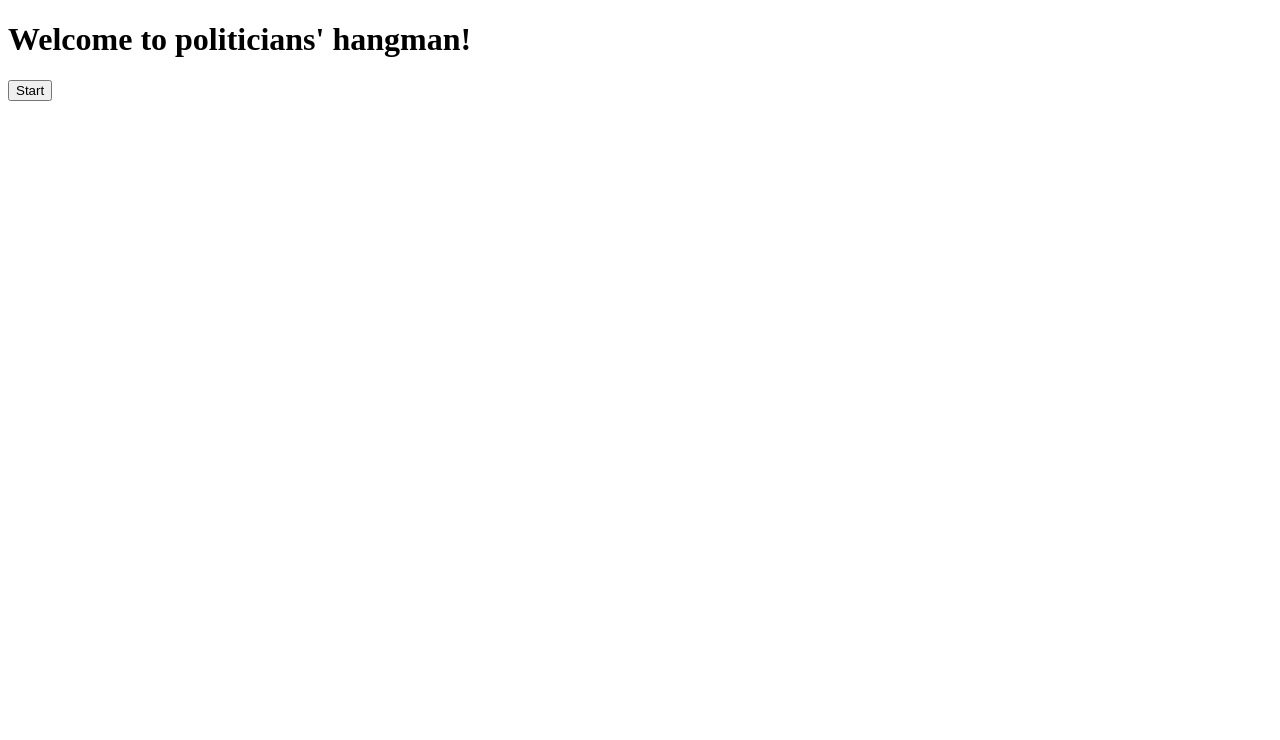
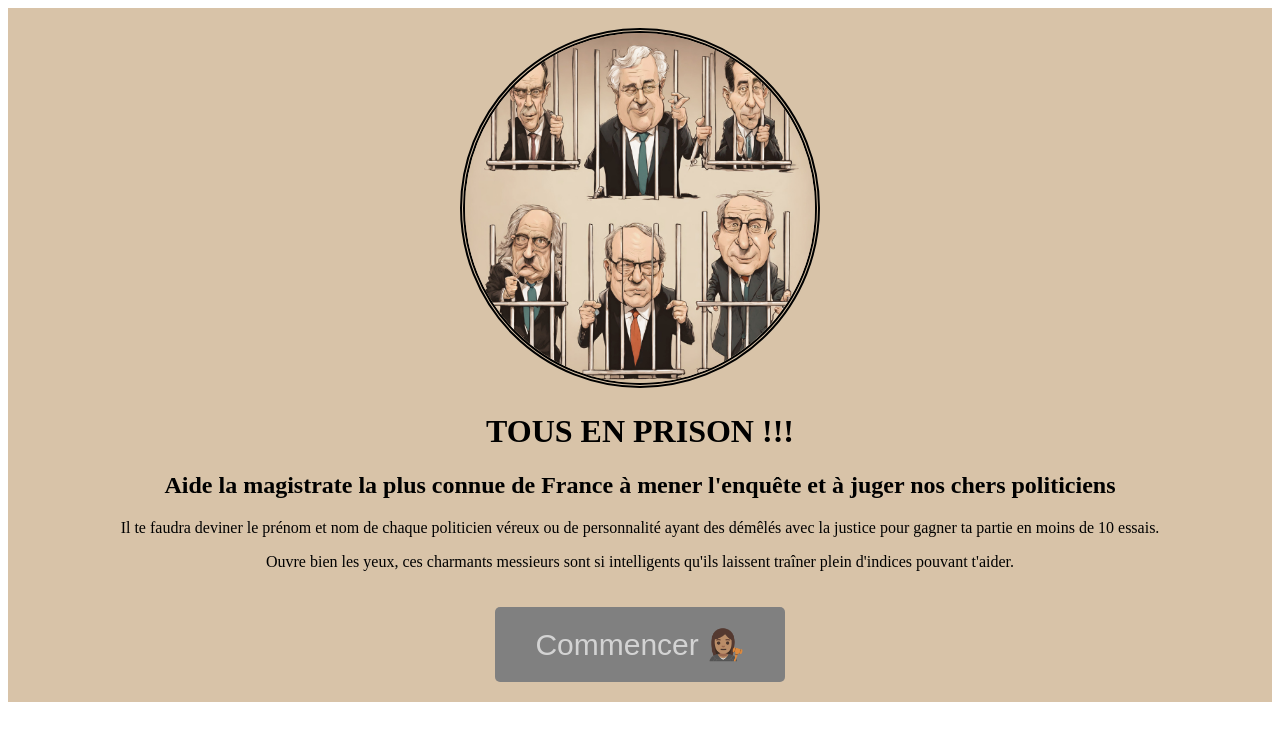
Before and after one commit to mfrih/hangman-politicians-and-famous-people, a plain HTML site: page index.html in a window 1280 px wide. Drawn offline with Linux system fonts and the light colour scheme.

Commit message:
add: start screen MVP

```diff
--- a/index.html
+++ b/index.html
@@ -11,8 +11,28 @@
     <main>
       <!-- this is the START screen  -->
       <div id="start-screen">
-        <h1>Welcome to politicians' hangman!</h1>
-        <button id="" start-button>Start</button>
+        <img
+          src="./images/Hangman-logo.png"
+          alt="politicians behind bars caricature"
+          class="logo-img"
+        />
+        <h1 id="game-title">TOUS EN PRISON !!!</h1>
+        <h2>
+          Aide la magistrate la plus connue de France à mener l'enquête et à
+          juger nos chers politiciens
+        </h2>
+        <p>
+          Il te faudra deviner le prénom et nom de chaque politicien véreux ou
+          de personnalité ayant des démêlés avec la justice pour gagner ta
+          partie en moins de 10 essais.
+        </p>
+
+        <p>
+          Ouvre bien les yeux, ces charmants messieurs sont si intelligents
+          qu'ils laissent traîner plein d'indices pouvant t'aider.
+        </p>
+
+        <button id="start-button">Commencer 👩🏽‍⚖️</button>
       </div>
       <!-- this is the GAME screen  -->
       <div id="game-screen" class="hidden"></div>
--- a/styles/style.css
+++ b/styles/style.css
@@ -1,3 +1,30 @@
+body {
+  padding: 0;
+  text-align: center;
+}
+
+#start-screen {
+  padding: 20px 0px;
+  background-color: #d8c3a8;
+}
+
 .hidden {
   display: none;
 }
+
+.logo-img {
+  width: 350px;
+  border: thick double black;
+  border-radius: 50%;
+}
+
+#start-button {
+  font-size: 30px;
+  background-color: grey;
+  color: lightgray;
+  padding: 20px 40px;
+  border: 0;
+  border-radius: 5px;
+  box-shadow: 0;
+  margin-top: 20px;
+}
```
Also changed, not shown: images/Hangman-logo.png (added), 1 other file.
